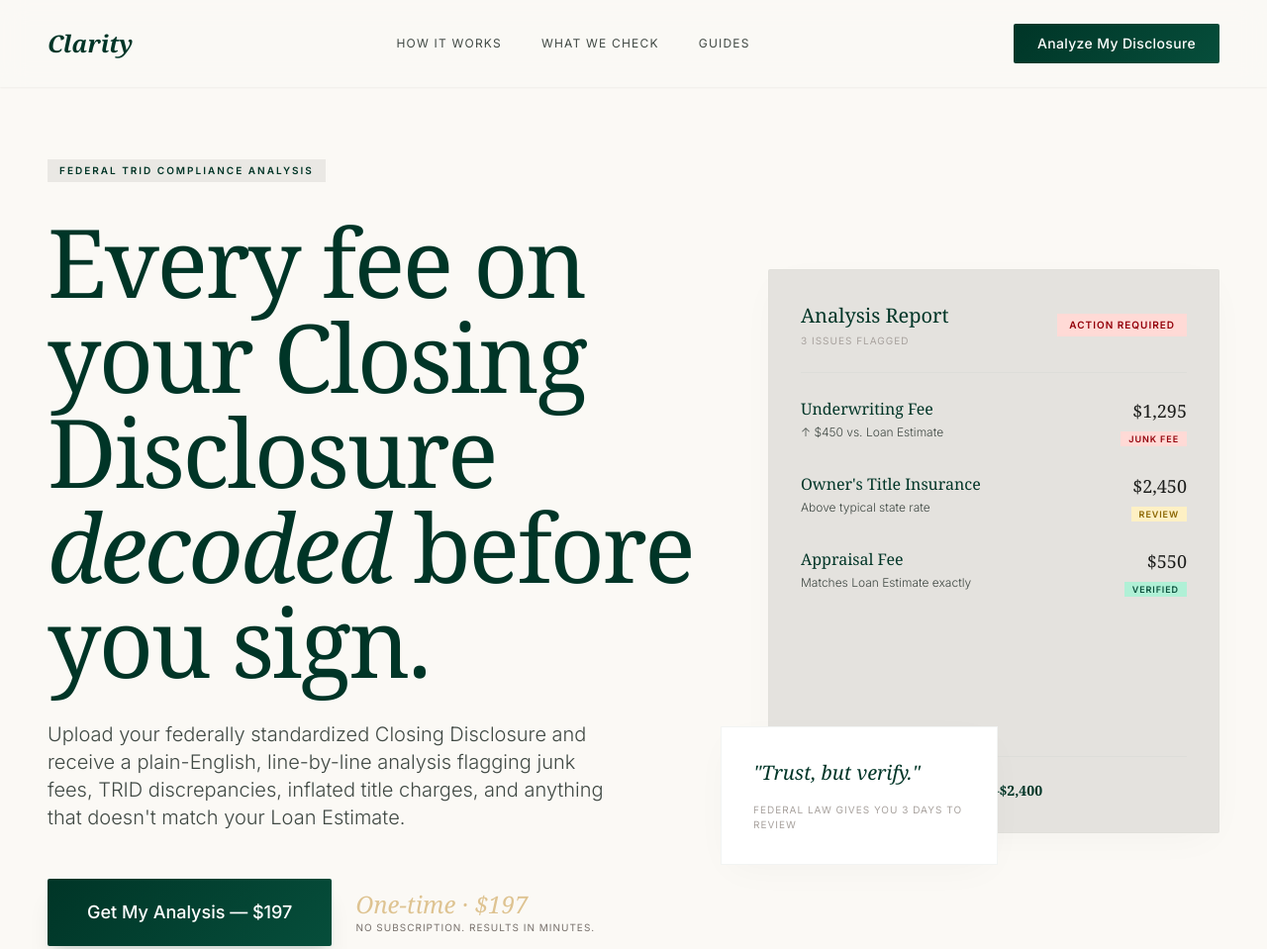
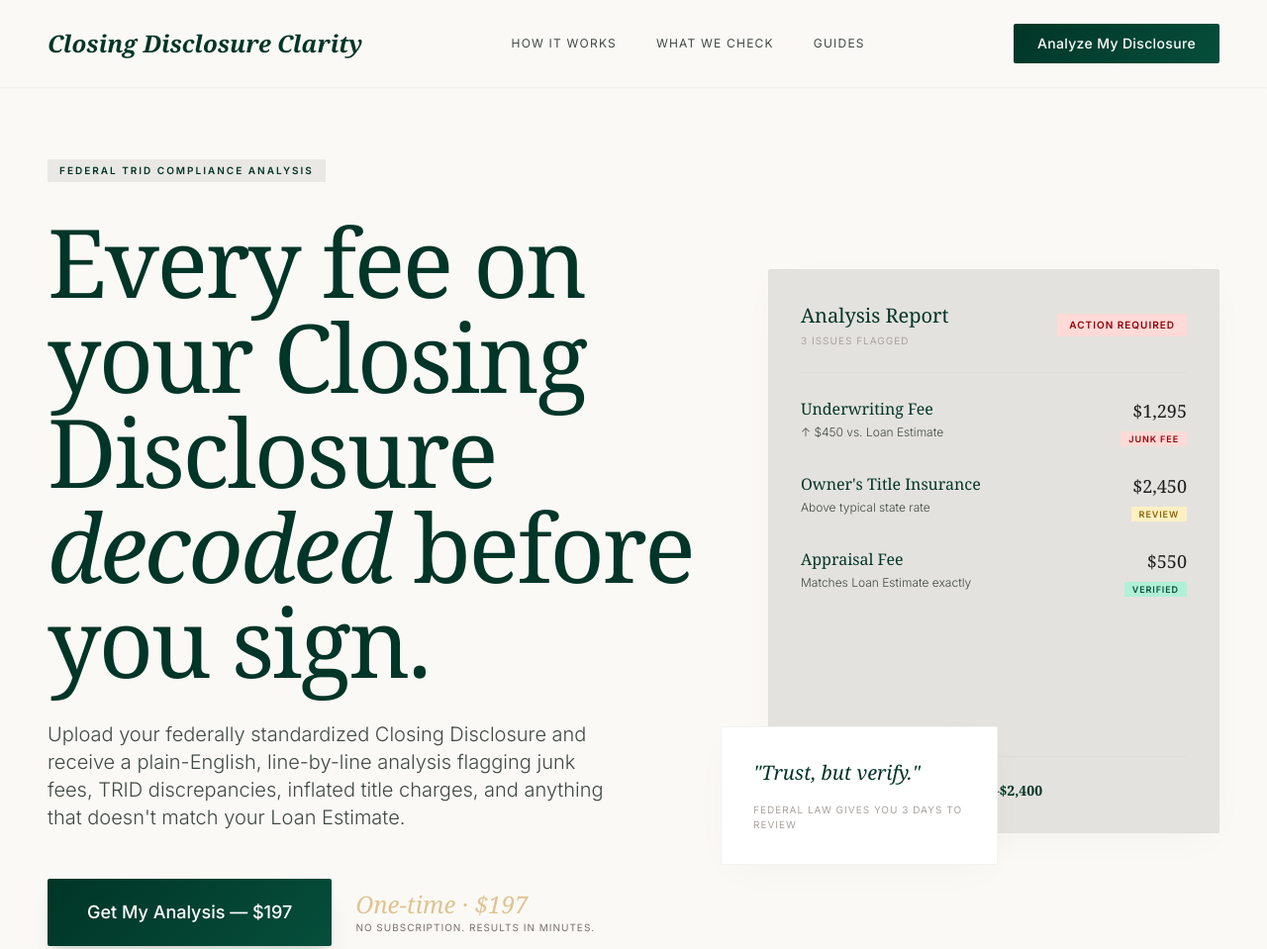
Before and after one commit to jaredleiman/closingdisclosureclarity.com, a plain HTML site: page index.html in a window 1280 px wide. Shown: the top 959 px of the page at 99% size. Drawn offline with nearby package versions, Linux system fonts and the light colour scheme.

Commit message:
Add files via upload

```diff
--- a/index.html
+++ b/index.html
@@ -14,7 +14,7 @@
 <body class="bg-surface text-on-surface font-body">
 
 <header class="fixed top-0 left-0 w-full z-50 flex justify-between items-center px-6 md:px-12 py-6 bg-[#fbf9f5]/80 backdrop-blur-md shadow-sm shadow-black/5">
-  <a href="/" class="font-headline italic font-bold text-2xl text-primary">Clarity</a>
+  <a href="/" class="font-headline italic font-bold text-xl md:text-2xl text-primary">Closing Disclosure Clarity</a>
   <nav class="hidden md:flex items-center space-x-10">
     <a href="#how-it-works" class="text-on-surface-variant font-label uppercase tracking-widest text-xs hover:text-primary transition-colors">How It Works</a>
     <a href="#what-we-check" class="text-on-surface-variant font-label uppercase tracking-widest text-xs hover:text-primary transition-colors">What We Check</a>
```
